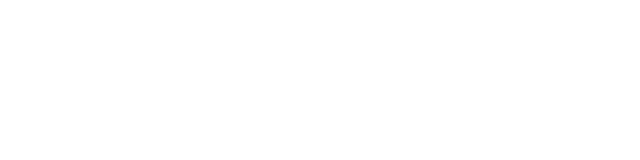
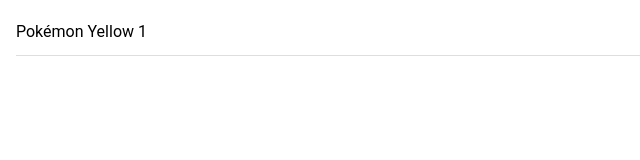
Before and after one commit to christophsaile/kaesediebe, a React (Create React App) app: page /recipe/1 in a window 1280 px wide. Shown: the top 160 px of the page, without its empty margins (0-640 px from the left). Built offline with nearby package versions, Linux system fonts and the light colour scheme.

Commit message:
feat: fix routes

```diff
--- a/src/App.tsx
+++ b/src/App.tsx
@@ -29,9 +29,9 @@
   <IonApp>
     <IonReactRouter>
       <IonRouterOutlet>
-        <Route exact path='/home' component={Home} />
-        <Route exact path='/recipe/:id' component={Recipe} />
-        <Route render={() => <Redirect to='/home' />} />
+        <Route path='/home' component={Home} />
+        <Redirect exact from='/' to='/home' />
+        <Route path='/recipe/:id' component={Recipe} />
       </IonRouterOutlet>
     </IonReactRouter>
   </IonApp>
--- a/src/pages/Recipe/Recipe.tsx
+++ b/src/pages/Recipe/Recipe.tsx
@@ -1,4 +1,14 @@
-import { IonCard, IonContent, IonHeader, IonPage, IonTitle, IonToolbar } from '@ionic/react';
+import {
+  IonList,
+  IonItem,
+  IonLabel,
+  IonContent,
+  IonHeader,
+  IonPage,
+  IonTitle,
+  IonToolbar,
+} from '@ionic/react';
+import { useEffect, useState } from 'react';
 import { RouteComponentProps } from 'react-router-dom';
 import './Recipe.css';
 
@@ -8,15 +18,24 @@
   }> {}
 
 const Recipe: React.FC<Props> = ({ match }) => {
+  const [recipeId, setRecipeId] = useState(match.params.id);
+  useEffect(() => {
+    console.log(recipeId);
+  }, [recipeId]);
+
   return (
     <IonPage>
       <IonContent fullscreen>
         <IonHeader collapse='condense'>
           <IonToolbar>
-            <IonTitle size='large'>Test {match.params.id}</IonTitle>
+            <IonTitle size='large'>Blank</IonTitle>
           </IonToolbar>
         </IonHeader>
-        <IonCard></IonCard>
+        <IonList>
+          <IonItem>
+            <IonLabel>Pokémon Yellow {recipeId}</IonLabel>
+          </IonItem>
+        </IonList>
       </IonContent>
     </IonPage>
   );
```
